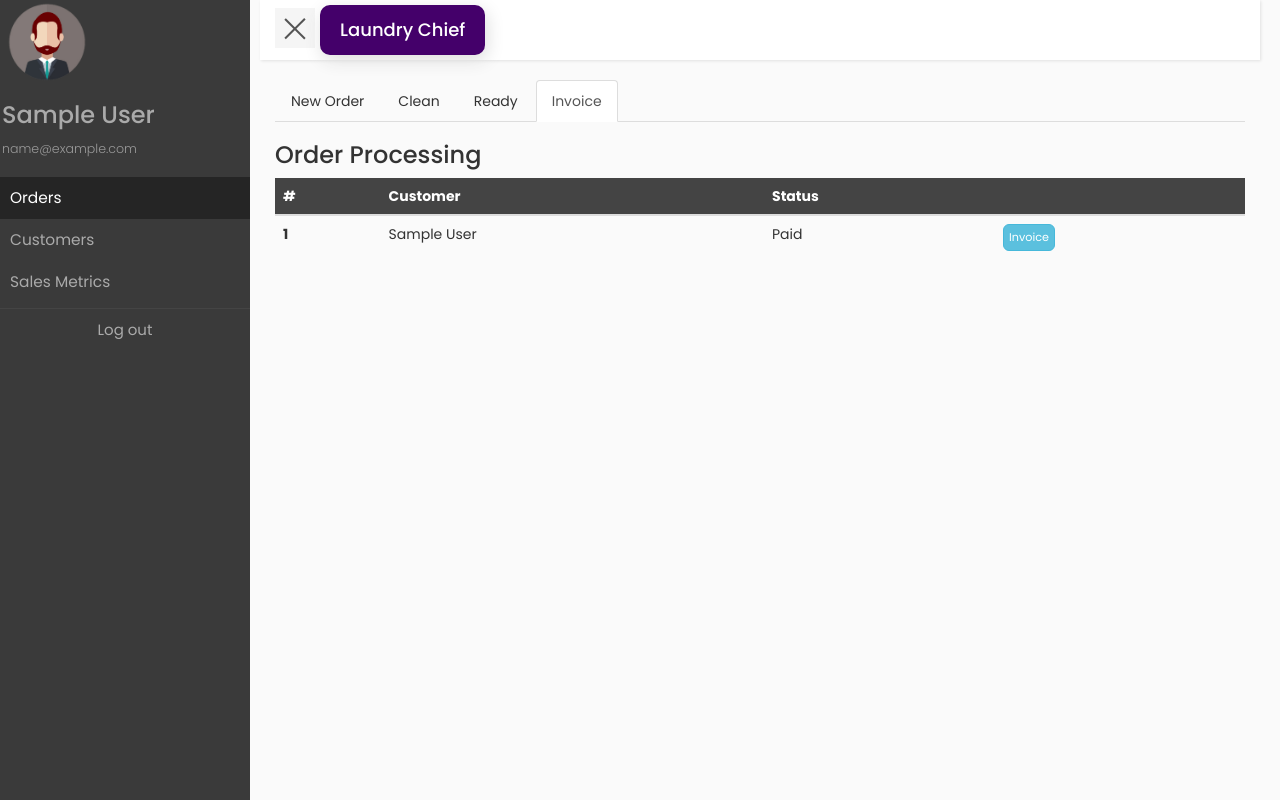
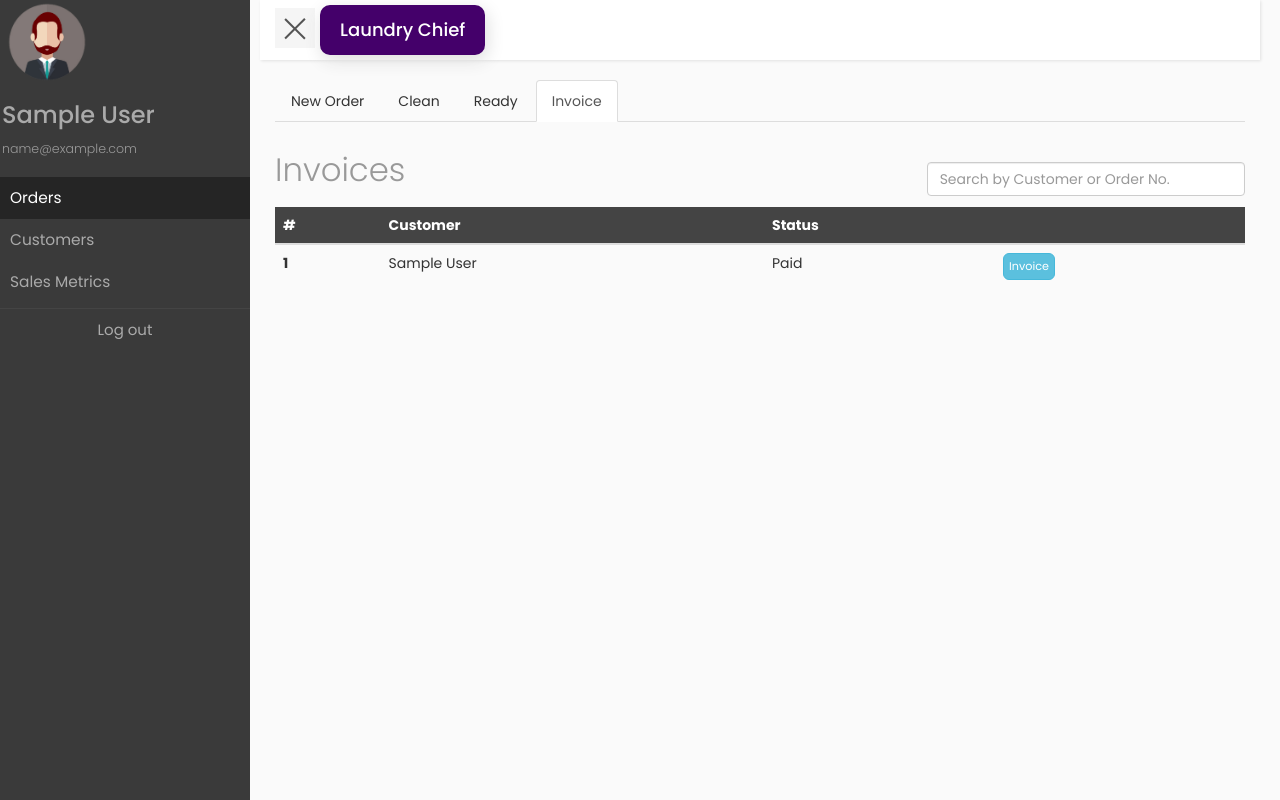
Before and after one commit to jayantamadhav/LaundryChief, a Django app: page /dashboard/ in a window 1280 px wide, after a click on "Invoice". Run offline with Django 3.2, Linux system fonts and the light colour scheme; a user stored in the database is signed in; tables that the repository leaves empty hold one stand-in row (values such as "Sample post"); grey boxes marked "Sample" are stand-in pictures; some libraries are stand-ins or nearby versions.

Commit message:
Update dashboard.html

```diff
--- a/thelaunderers/dashboard/templates/dashboard/dashboard.html
+++ b/thelaunderers/dashboard/templates/dashboard/dashboard.html
@@ -175,8 +175,15 @@
                         </table>
                     </div>
                     <div id="invoices" class="tab-pane fade">
-                        <h3>Order Processing</h3>
-                        <table class="table" >
+                        <div class="row inline">
+                            <div class="col-md-4">
+                                <h1><p>Invoices</p></h1>
+                            </div>
+                            <div class="col-md-8" style="margin-top:40px">
+                                <input type="text" id="search" class="col-sm-4 form-control" style="float:right;width:50%;right:0" placeholder="Search by Customer or Order No."/>
+                            </div>
+                        </div>
+                        <table class="table invoice-table" >
                             <thead class="thead-dark" style="background-color: #444; color: white">
                                 <tr>
                                     <th scope="col">#</th>
@@ -306,6 +313,12 @@
             if(activeTab){
                 $('#myTab a[href="' + activeTab + '"]').tab('show');
             }
+            $("#search").on("keyup", function() {
+                var value = $(this).val().toLowerCase();
+                $(".invoice-table tr").filter(function() {
+                    $(this).toggle($(this).text().toLowerCase().indexOf(value) > -1)
+                });
+            });
         });
     </script>
 
```
